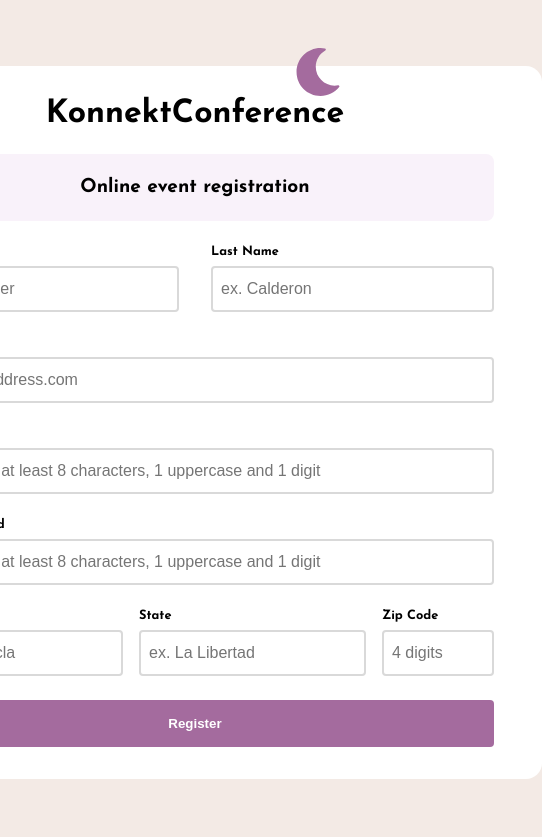
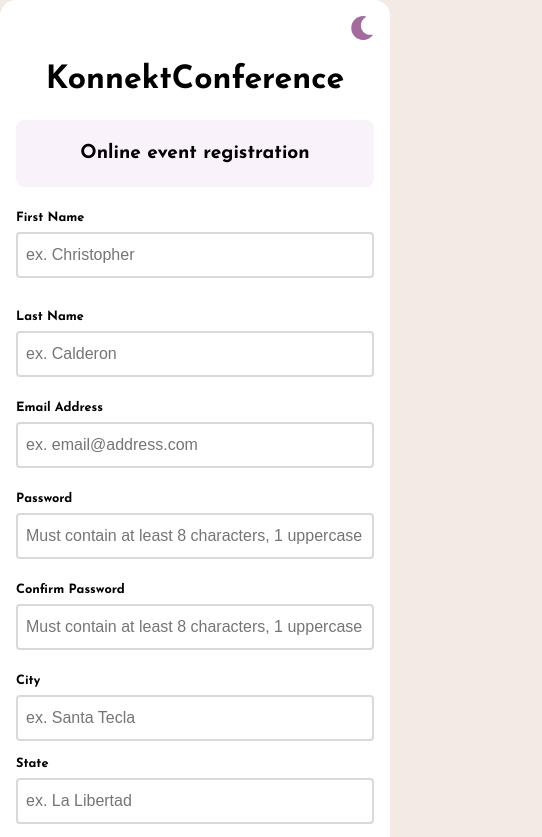
Before and after one commit to CalderonCG/FormValidations, a React (Vite) app: page / in a window 390 px wide. Shown: the top 837 px of the page, 542 px wide, since content can reach past the window. Built offline with nearby package versions, Linux system fonts and the light colour scheme.

Commit message:
:feat: add responsive design

```diff
--- a/src/App.scss
+++ b/src/App.scss
@@ -6,4 +6,10 @@
   height: 100%;
   max-height: 100%;
   position: relative;
+
+  @media (max-width: 730px) {
+    min-height: 100%;
+    height: auto;
+    max-height: none;
+  }
 }
--- a/src/components/Form/Form.scss
+++ b/src/components/Form/Form.scss
@@ -10,6 +10,12 @@
   gap: 1.5rem;
   padding: 2rem 3rem;
   color: var(--font);
+
+  @media (max-width: 730px) {
+    width: 100%;
+    padding: 4rem 1rem;
+
+  }
 
   &_label {
     width: 100%;
@@ -27,6 +33,11 @@
     grid-template-columns: 1fr 1fr;
     width: 100%;
     gap: 2rem;
+
+    @media (max-width: 730px){
+      display: flex;
+      flex-direction: column;
+    }
   }
 
   &_location {
@@ -34,6 +45,11 @@
     grid-template-columns: 1fr 1fr 7rem;
     width: 100%;
     gap: 1rem;
+    @media (max-width: 730px){
+      display: flex;
+      flex-direction: column;
+    }
+
   }
 
   &_register {
@@ -44,5 +60,6 @@
     padding: 1rem;
     font-weight: 700;
     border-radius: 0.25rem;
+
   }
 }
--- a/src/components/Modal/Modal.scss
+++ b/src/components/Modal/Modal.scss
@@ -26,6 +26,18 @@
   color: var(--font);
   z-index: 100;
 
+  @media (max-width: 730px) {
+
+  @include m.flexCenter(column, center);
+    bottom: 0%;
+    left: 0%;
+    top: auto;
+    width: 100%;
+    padding: 2rem;
+    text-align: center;
+    transform: none;
+  }
+
   p{
     text-align: center;
   }
--- a/src/components/ThemeButton/ThemeButton.scss
+++ b/src/components/ThemeButton/ThemeButton.scss
@@ -1,8 +1,8 @@
-@use '../../styles/globals' as *;
-@use '../../styles/mixins' as m;
+@use "../../styles/globals" as *;
+@use "../../styles/mixins" as m;
 
-.theme{
-    @include m.flexCenter(row,center);
+.theme {
+  @include m.flexCenter(row, center);
 
   position: absolute;
   top: 3rem;
@@ -11,14 +11,25 @@
   border: none;
   background-color: transparent;
 
+  @media (max-width: 730px) {
+    top: 1rem;
+    right: 1rem;
+  }
 
-    .icon_moon{
+  .icon_moon {
     color: var(--primary);
     font-size: 3rem;
+
+    @media (max-width: 730px) {
+      font-size: 1.5rem;
+    }
   }
 
-    .icon_sun{
+  .icon_sun {
     color: white;
     font-size: 3rem;
+    @media (max-width: 730px) {
+      font-size: 1.5rem;
     }
   }
+}
```
Lines whose indentation alone changed are shown as unchanged.
